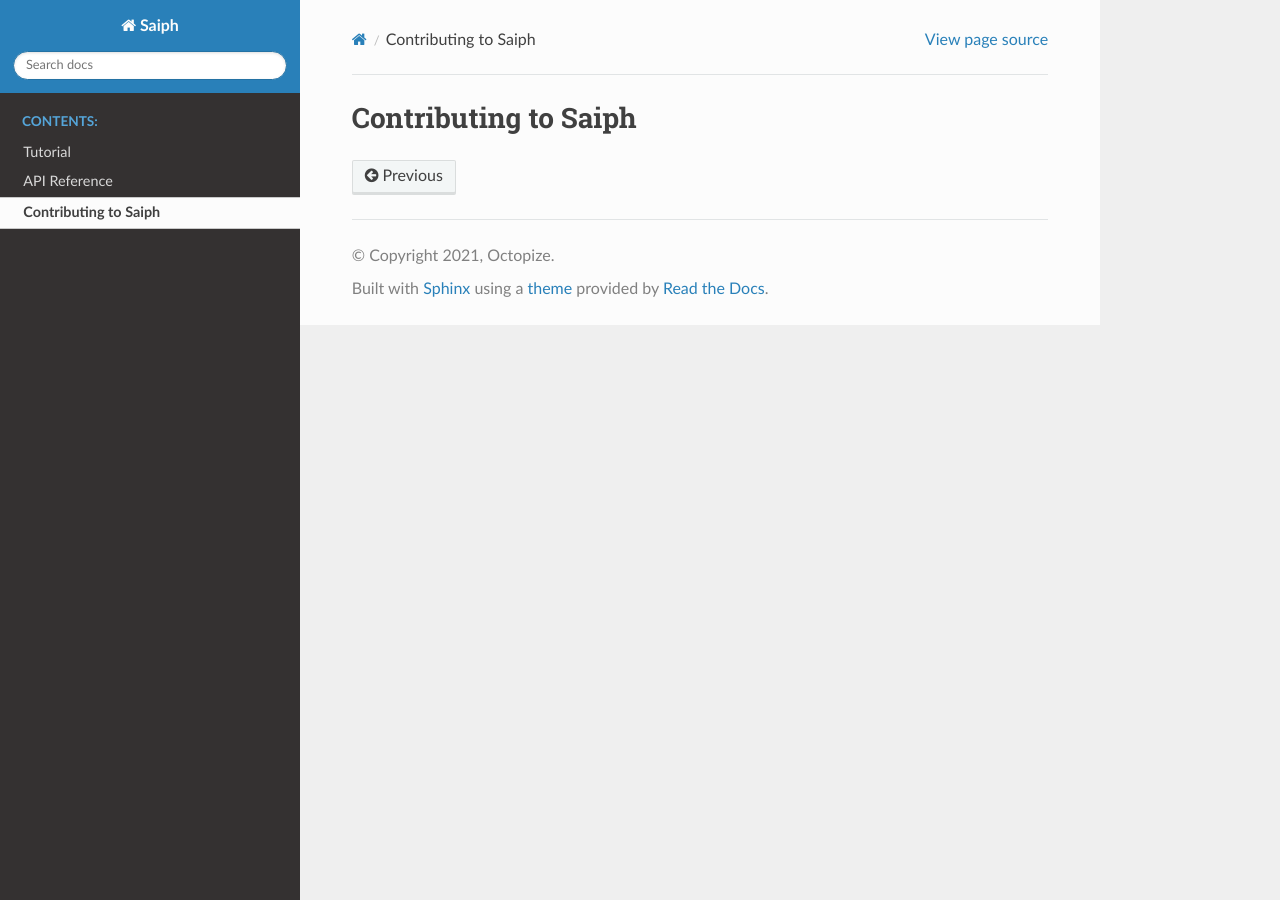
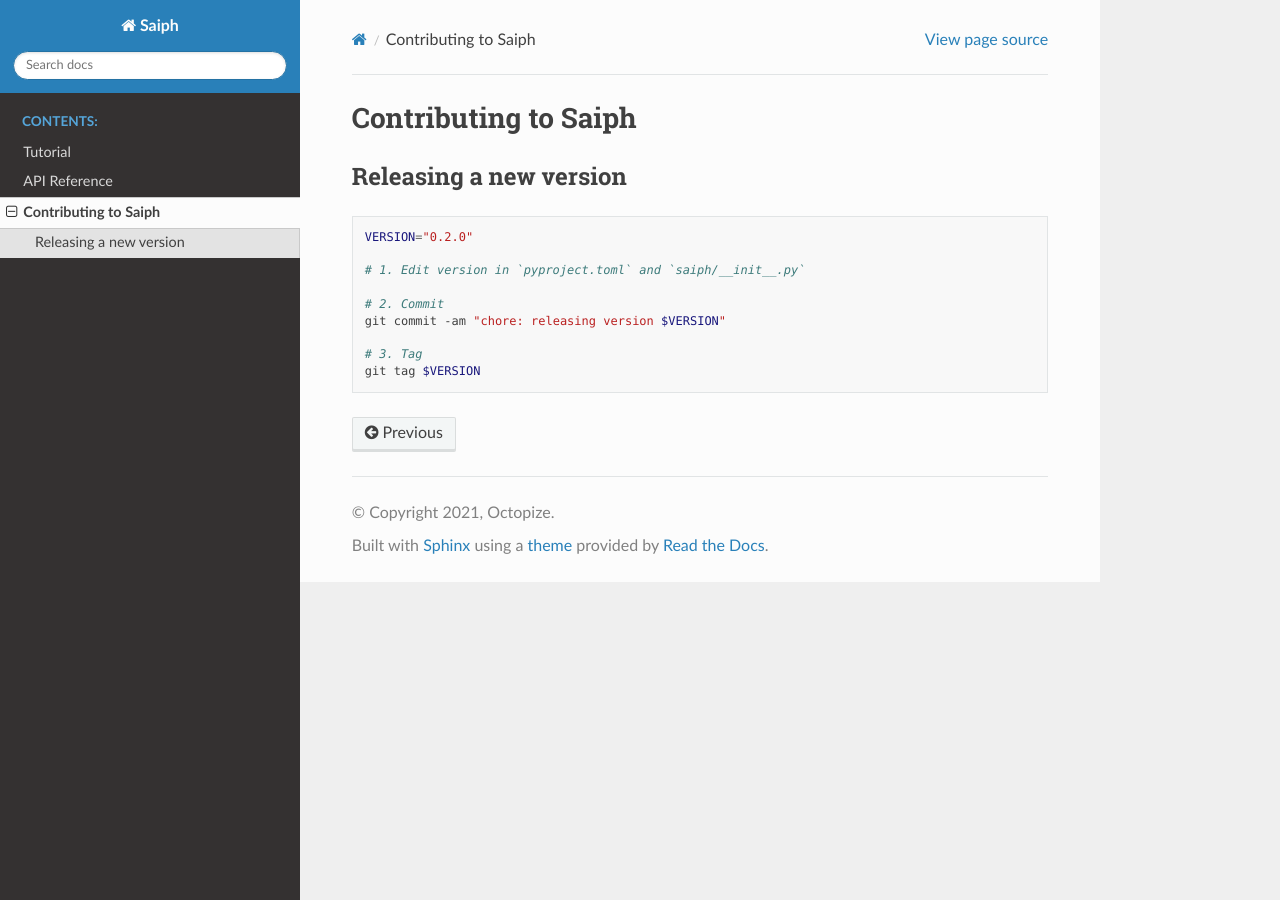
Before and after one commit to octopize/saiph, a Sphinx documentation site: the page built from docs/contributing.md, in a window 1280 px wide. Built offline with Sphinx 7.4.7 and the Read the Docs theme 2.0.0, drawn with Linux system fonts in a browser that asks for light colours.

Commit message:
docs: improve contributing docs

````diff
--- a/docs/contributing.md
+++ b/docs/contributing.md
@@ -1 +1,15 @@
 # Contributing to Saiph
+
+## Releasing a new version
+
+```bash
+VERSION="0.2.0"
+
+# 1. Edit version in `pyproject.toml` and `saiph/__init__.py`
+
+# 2. Commit
+git commit -am "chore: releasing version $VERSION"
+
+# 3. Tag
+git tag $VERSION
+```
````
